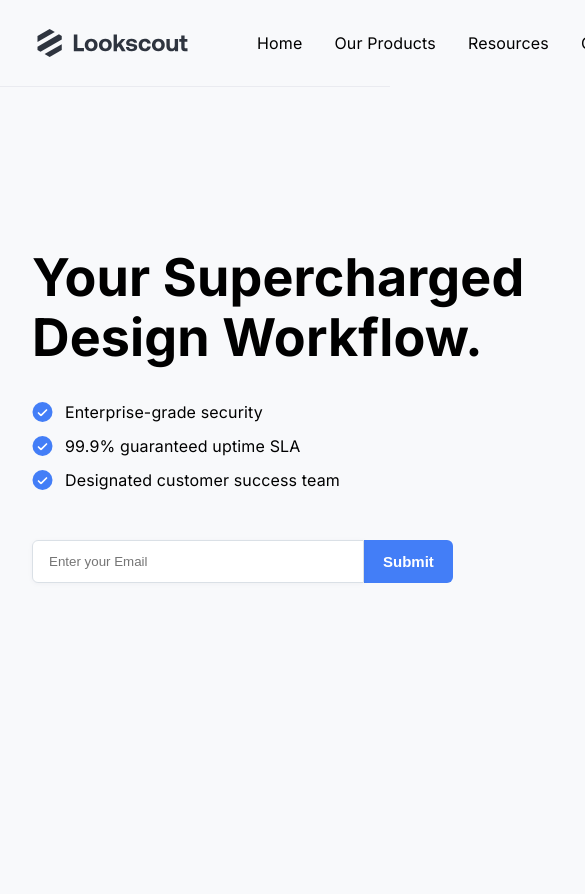
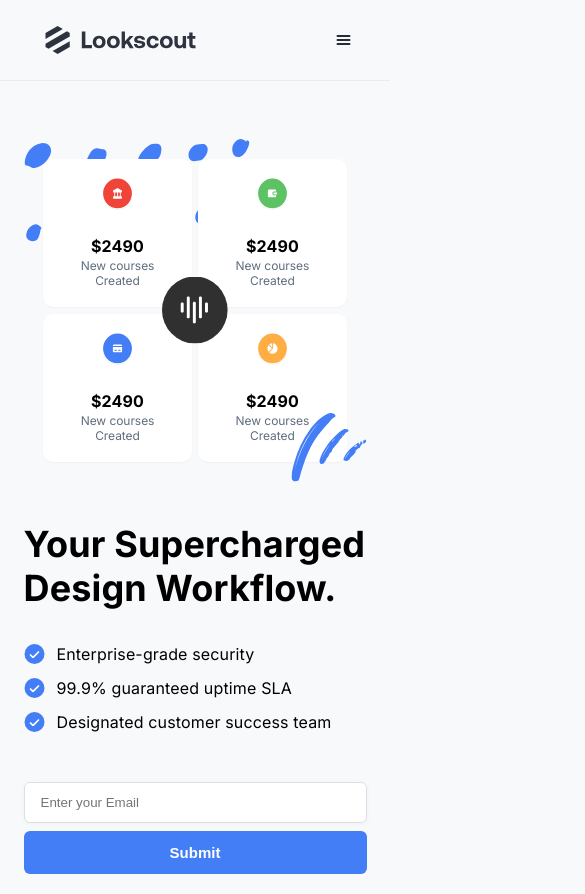
Before and after one commit to Suleyman1406/p136, a plain HTML site: page css/figma-exercises/lookscout/index.html in a window 390 px wide. Shown: the top 894 px of the page, 585 px wide, since content can reach past the window. Before the commit the page ends 844 px from the top, so only its background shows below. Drawn offline with Linux system fonts and the light colour scheme.

Commit message:
project redisegned for responsive

```diff
--- a/css/figma-exercises/lookscout/index.html
+++ b/css/figma-exercises/lookscout/index.html
@@ -29,6 +29,22 @@
           <button>Sign Up</button>
           <button>Login</button>
         </div>
+        <button>
+          <svg
+            width="15"
+            height="10"
+            viewBox="0 0 15 10"
+            fill="none"
+            xmlns="http://www.w3.org/2000/svg"
+          >
+            <path
+              d="M1.5 1H13.5M1.5 5H13.5M1.5 9H13.5"
+              stroke="#272D37"
+              stroke-width="2"
+              stroke-linecap="round"
+            />
+          </svg>
+        </button>
       </div>
     </nav>
     <section class="container welcome_container">
--- a/css/figma-exercises/lookscout/style.css
+++ b/css/figma-exercises/lookscout/style.css
@@ -20,6 +20,7 @@ body {
   width: 1280px;
   padding: 0 32px;
   margin: auto;
+  transition: 0.3s;
 }
 
 .topbar_container {
@@ -27,6 +28,11 @@ body {
   padding-bottom: 3px;
   display: flex;
   justify-content: space-between;
+}
+.topbar_container > button {
+  background: none;
+  border: none;
+  display: none;
 }
 
 .topbar_left_section {
@@ -204,3 +210,93 @@ h1 {
   top: 50%;
   transform: translate(-50%, -50%);
 }
+
+@media screen and (max-width: 1280px) {
+  .container {
+    width: 672px;
+  }
+  .topbar_left_section > div {
+    display: none;
+  }
+  .topbar_container .topbar_right_section {
+    display: none;
+  }
+  .topbar_container > button {
+    display: initial;
+  }
+  .topbar_container {
+    padding-right: 16px;
+    padding-left: 16px;
+  }
+  .welcome_container {
+    flex-direction: column;
+    margin-top: 48px;
+    align-items: initial;
+  }
+  .welcome_container .welcome_right_section {
+    margin-top: 10px;
+    margin-left: auto;
+    margin-right: auto;
+  }
+  .welcome_container .welcome_left_section {
+    order: 1;
+    margin-top: 40px;
+  }
+  .container {
+    padding: 0;
+  }
+}
+
+@media screen and (max-width: 768px) {
+  .container {
+    width: 343px;
+  }
+  .topbar_container {
+    padding-right: 16px;
+    padding-left: 16px;
+  }
+  .welcome_right_section {
+    width: 343px;
+    height: 343px;
+    padding: 19.6px;
+  }
+  .welcome_right_section .cards {
+    gap: 6.12px;
+  }
+  .welcome_right_section .cards .card {
+    width: 148.84px;
+    height: 148.84px;
+  }
+  .welcome_right_section .cards .card img {
+    width: 31.85px;
+    height: 31.85px;
+  }
+  .welcome_right_section .cards .card strong {
+    font-size: 16px;
+  }
+  .welcome_right_section .cards .card p {
+    font-size: 12px;
+    line-height: 15px;
+    letter-spacing: -0.06px;
+  }
+  .welcome_left_section {
+    width: 100%;
+  }
+  .welcome_left_section h1 {
+    font-size: 36px;
+    line-height: 44px;
+    letter-spacing: -2%;
+  }
+  .welcome_left_section > div:last-child {
+    flex-direction: column;
+    row-gap: 8px;
+  }
+  .welcome_left_section > div:last-child input {
+    width: 100%;
+    border-radius: 6px;
+  }
+  .welcome_left_section > div:last-child button {
+    border-radius: 6px;
+    margin-bottom: 20px;
+  }
+}
```
